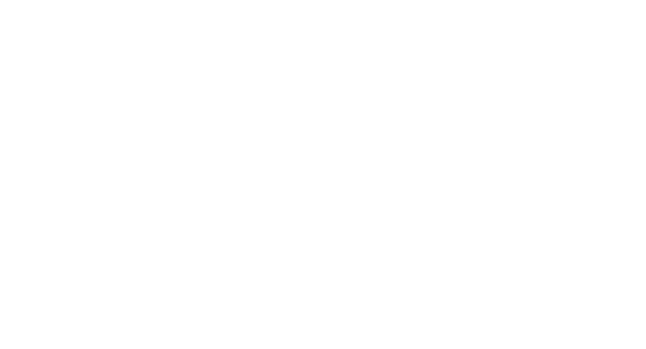
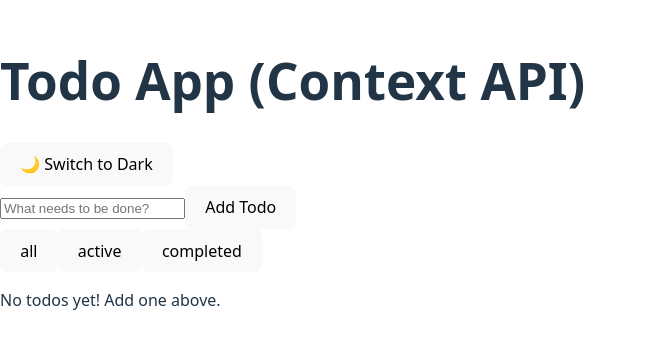
Before and after one commit to unw10181/lab10.3, a React (Vite) app in the folder todo-context/: page / in a window 1280 px wide. Shown: the part 227-576 px from the top of the page, without its empty margins (0-646 px from the left). Built offline with nearby package versions, Linux system fonts and the light colour scheme.

Commit message:
app.tsx imported components

```diff
--- a/todo-context/src/App.tsx
+++ b/todo-context/src/App.tsx
@@ -1,13 +1,30 @@
-
-import './App.css'
+import { TodoProvider } from "./contexts/TodoContext";
+import { FilterProvider } from "./contexts/FilterContext";
+import { ThemeProvider } from "./contexts/ThemeContext";
+import TodoInput from "./components/TodoInput";
+import TodoList from "./components/TodoList";
+import FilterButtons from "./components/FilterButtons";
+import ThemeToggleButton from "./components/ThemeToggleButton";
+import "./styles/styles.css";
 
 function App() {
-
   return (
     <>
-
+      <ThemeProvider>
+        <TodoProvider>
+          <FilterProvider>
+            <div className="app">
+              <h1>Todo App (Context API)</h1>
+              <ThemeToggleButton />
+              <TodoInput />
+              <FilterButtons />
+              <TodoList />
+            </div>
+          </FilterProvider>
+        </TodoProvider>
+      </ThemeProvider>
     </>
-  )
+  );
 }
 
-export default App
+export default App;
```
